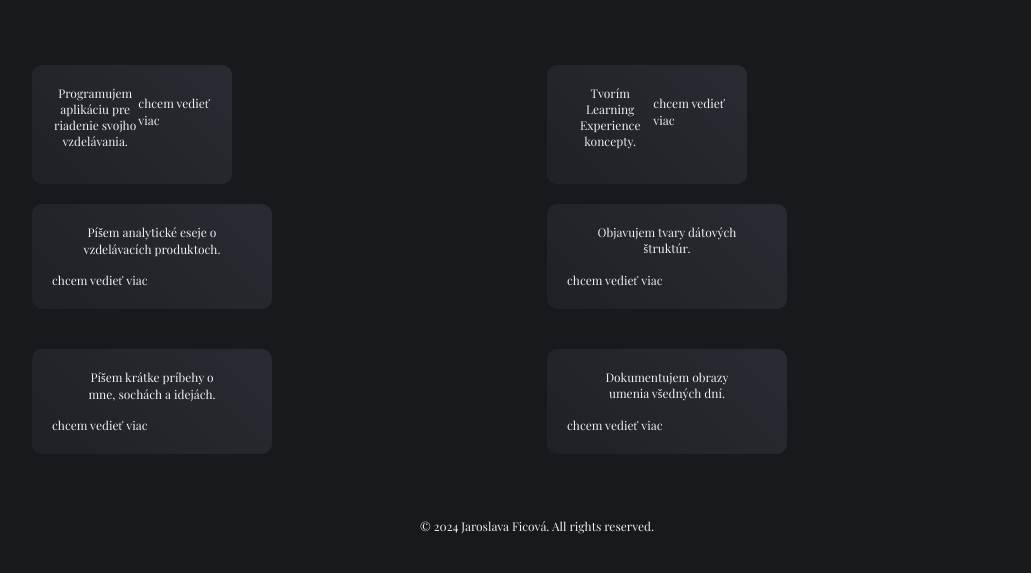
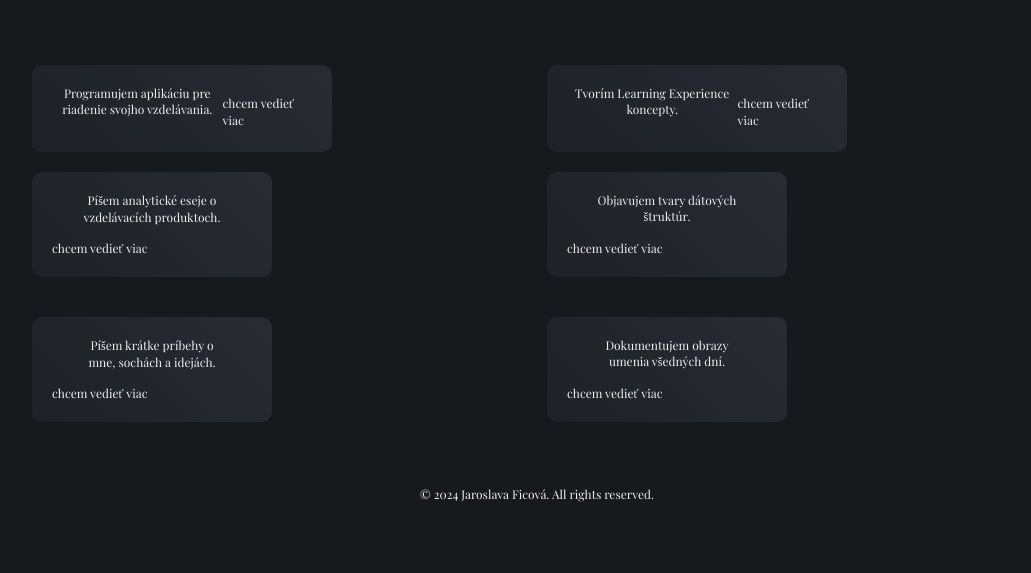
Before and after one commit to jaroslavaficova/4xA, a plain HTML site: page index.html in a window 1280 px wide. Shown: the part 115-688 px from the top of the page, without its empty margins (103-1134 px from the left). Drawn offline with nearby package versions, Linux system fonts and the light colour scheme.

Commit message:
Update styles0.css

```diff
--- a/styles0.css
+++ b/styles0.css
@@ -62,7 +62,7 @@ main {
 
 .grid-item-pd {
     display: flex;
-    max-width: 200px; /* Set a maximum width for each grid item */
+    max-width: 300px; /* Set a maximum width for each grid item */
     flex: 0 0 auto; /* Make sure each grid item has a fixed size */
     padding: 20px;
     background: linear-gradient(45deg, #1f2126, #282b31);
```
